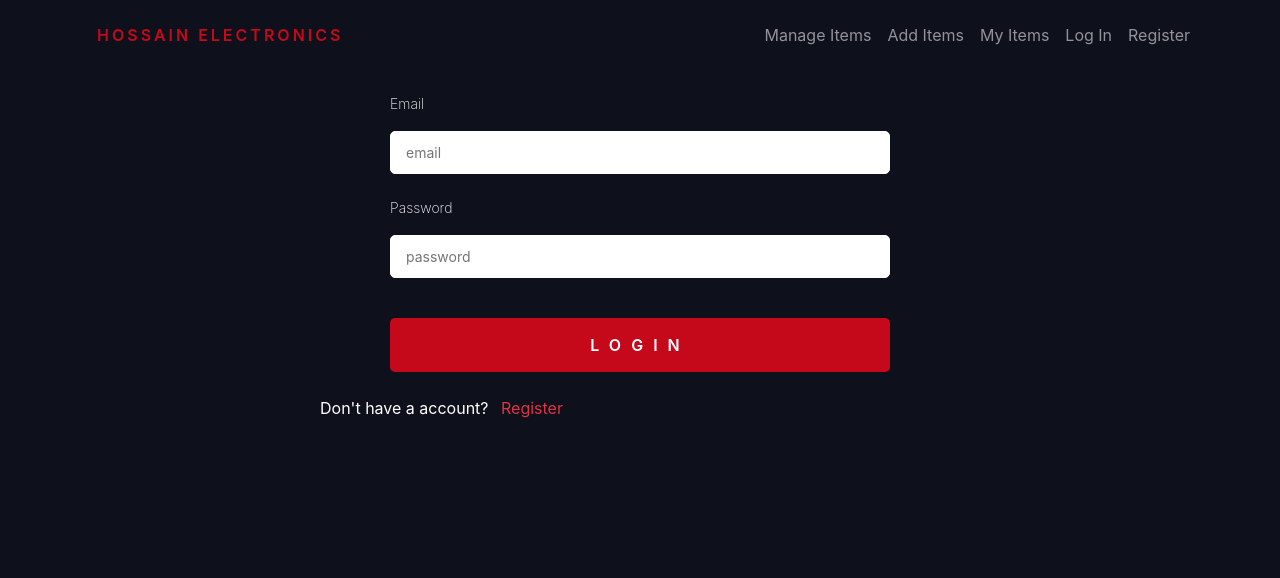
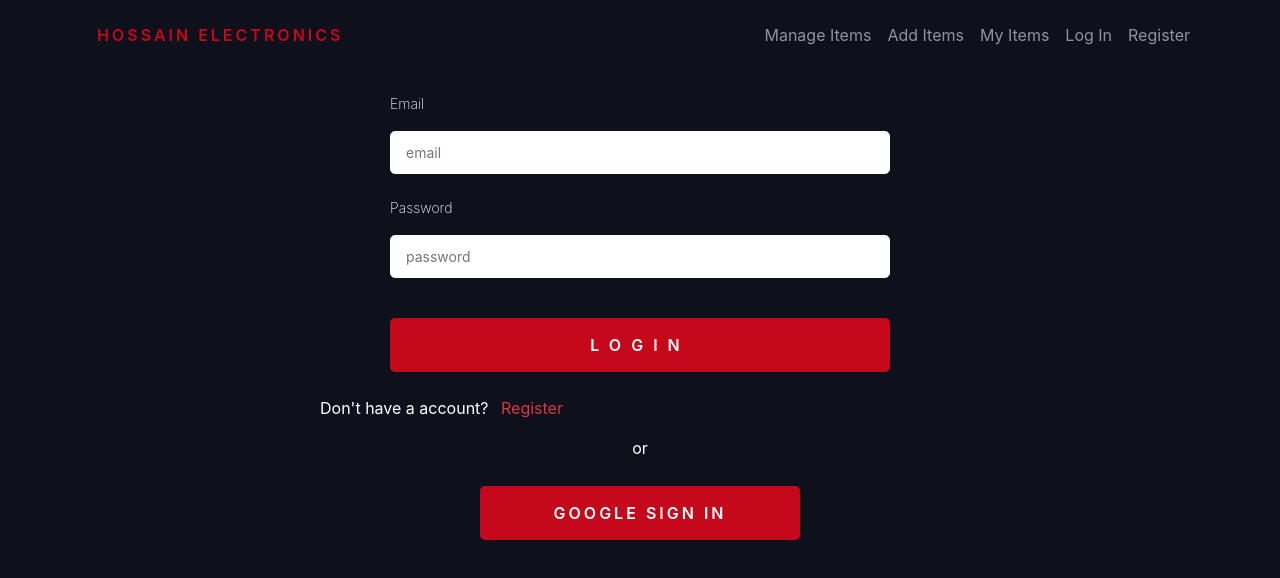
Before and after one commit to Hossain-Sajjad/Warehouse-management, a React (Create React App) app: page /login in a window 1280 px wide. Shown: the top 578 px of the page. Built offline with nearby package versions, Linux system fonts and the light colour scheme.

Commit message:
google sign in added

```diff
--- a/src/Pages/LogIn/LogIn.js
+++ b/src/Pages/LogIn/LogIn.js
@@ -3,6 +3,7 @@
 import { useForm } from "react-hook-form";
 import { Link, useNavigate } from 'react-router-dom';
 import auth from '../../firebase.init';
+import Social from '../Shared/Social/Social';
 import "./LogIn.css";
 
 const Register = () => {
@@ -45,6 +46,7 @@
             <div className='mt-4'>
                 <p className='w-50 mx-auto text-white'>Don't have a account? <Link to='/register' className='text-decoration-none text-danger ms-2'>Register</Link></p>
             </div>
+            <Social></Social>
         </div>
     );
 };
--- a/src/Pages/Register/Register.js
+++ b/src/Pages/Register/Register.js
@@ -4,6 +4,7 @@
 import "./Register.css";
 import auth from '../../firebase.init';
 import { Link } from 'react-router-dom';
+import Social from '../Shared/Social/Social';
 
 const Register = () => {
     const { register, formState: { errors }, handleSubmit } = useForm();
@@ -48,6 +49,7 @@
             <div className='mt-4'>
                 <p className='w-50 mx-auto text-white'>Already have a account? <Link to='/login' className='text-decoration-none text-danger ms-2'>Log In</Link></p>
             </div>
+            <Social></Social>
         </div>
     );
 };
--- /dev/null
+++ b/src/Pages/Shared/Social/Social.css
@@ -0,0 +1,18 @@
+.google-btn {
+    background: #C6081B;
+    color: white;
+    text-transform: uppercase;
+    border: none;
+    margin-top: 10px;
+    padding: 15px;
+    font-size: 16px;
+    font-weight: 600;
+    letter-spacing: 3px;
+    margin-bottom: 25px;
+    border-radius: 5px;
+}
+
+.google-btn:hover {
+    background: #bf1650;
+    transition: 0.3s all;
+}
--- /dev/null
+++ b/src/Pages/Shared/Social/Social.js
@@ -0,0 +1,32 @@
+import React from 'react';
+import { useSignInWithGoogle } from 'react-firebase-hooks/auth';
+import { useNavigate } from 'react-router-dom';
+import auth from '../../../firebase.init';
+import './Social.css'
+
+const Social = () => {
+    const [signInWithGoogle, user, error] = useSignInWithGoogle(auth);
+
+    const navigate = useNavigate();
+    let errorElement;
+    if (error) {
+        errorElement = <p className='text-danger'>Error: {error?.message}</p>;
+    }
+    if (user) {
+        navigate('/home');
+    }
+
+    return (
+        <div>
+            <div className='d-flex justify-content-center'>
+                <p className='px-2 text-white'>or</p>
+            </div>
+            {errorElement}
+            <div className='w-50 mx-auto'>
+                <button onClick={() => signInWithGoogle()} className='google-btn w-50 d-block mx-auto'>Google Sign In</button>
+            </div>
+        </div>
+    );
+};
+
+export default Social;
```
